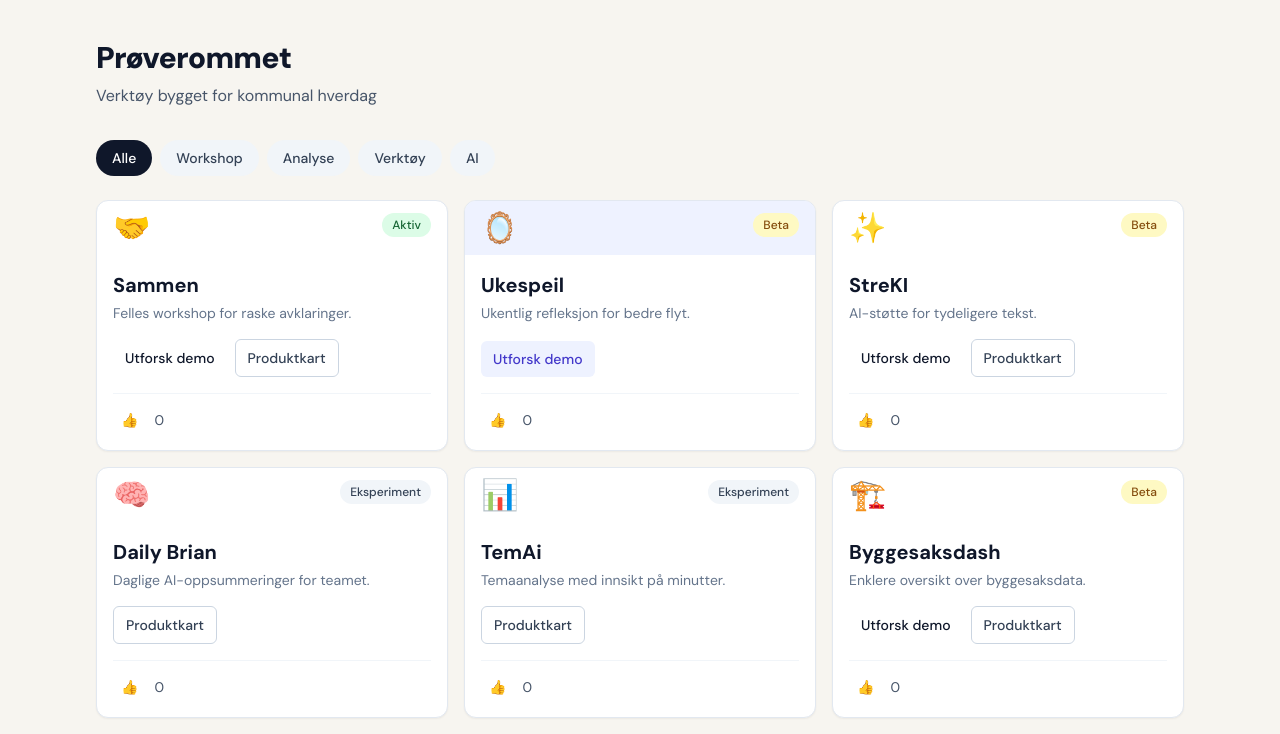
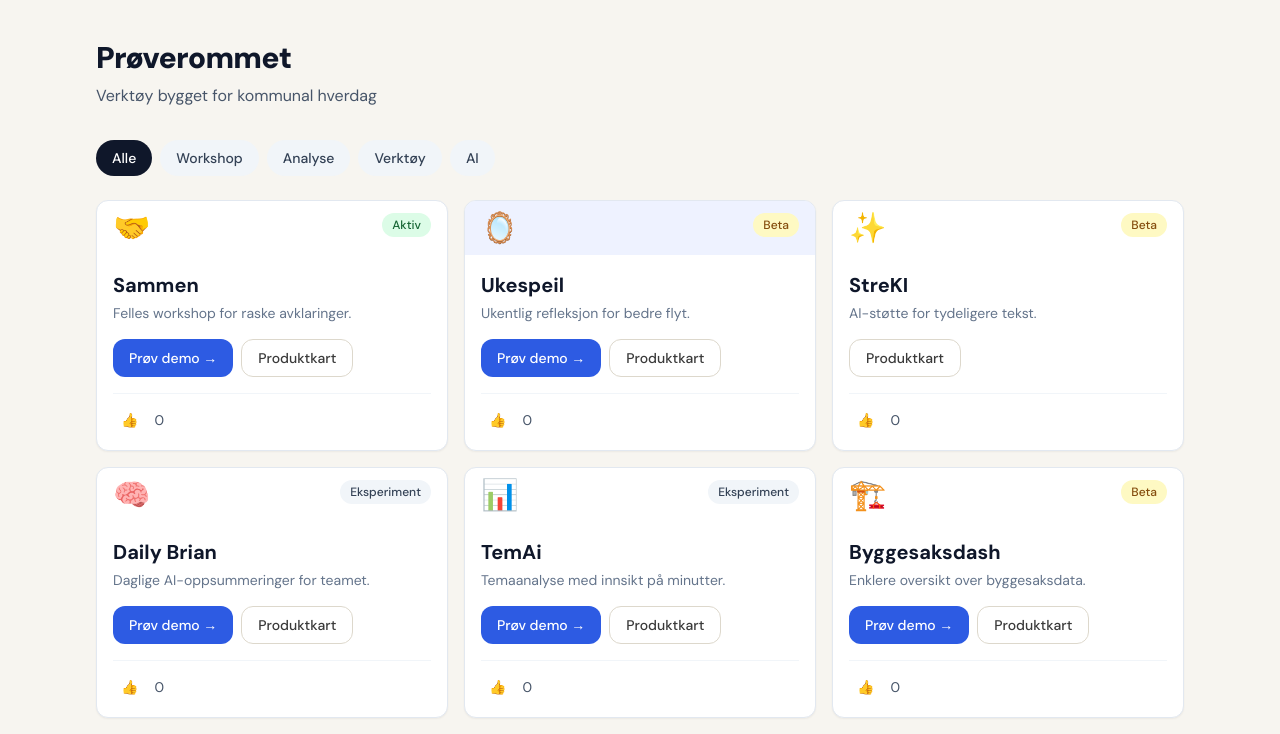
Before and after one commit to mariusgitar/Proverommet, a Next.js app: page / in a window 1280 px wide. Shown: the top 734 px of the page. Built offline with nearby package versions, Linux system fonts and the light colour scheme; no server answers; the database is empty.

Commit message:
Align product navigation button availability and styles

```diff
--- a/components/ProductCard.tsx
+++ b/components/ProductCard.tsx
@@ -44,6 +44,7 @@ export function ProductCard({ product }: ProductCardProps) {
             <p className="text-sm text-slate-500">{product.tagline}</p>
           </div>
 
+          {product.demoAvailable || product.productMapAvailable ? (
             <div className="mt-auto flex flex-wrap gap-2">
               {product.demoAvailable ? (
                 <button
@@ -53,9 +54,9 @@ export function ProductCard({ product }: ProductCardProps) {
                     e.stopPropagation();
                     router.push(`/${product.slug}#demo`);
                   }}
-                className={`rounded-md px-3 py-2 text-sm font-medium ${product.color} ${product.accent}`}
+                  className="rounded-xl bg-[#2d5be3] px-4 py-2 text-sm font-medium text-white"
                 >
-                Utforsk demo
+                  Prøv demo →
                 </button>
               ) : null}
               {product.productMapAvailable ? (
@@ -66,12 +67,13 @@ export function ProductCard({ product }: ProductCardProps) {
                     e.stopPropagation();
                     router.push(`/${product.slug}/produktkart`);
                   }}
-                className="rounded-md border border-slate-300 px-3 py-2 text-sm font-medium text-slate-700 hover:bg-slate-50"
+                  className="rounded-xl border border-[#ddd8cc] bg-transparent px-4 py-2 text-sm font-medium text-[#3a3a3a]"
                 >
                   Produktkart
                 </button>
               ) : null}
             </div>
+          ) : null}
 
           <div className="flex items-center gap-2 border-t border-slate-100 pt-3 text-sm text-slate-600">
             <button
--- a/components/ProductPage.tsx
+++ b/components/ProductPage.tsx
@@ -43,11 +43,12 @@ export function ProductPage({ product, demo }: ProductPageProps) {
               {statusLabel[product.status]}
             </span>
 
+            {product.demoAvailable || product.productMapAvailable ? (
               <div className="mt-2 flex flex-wrap items-center justify-center gap-3">
                 {product.demoAvailable ? (
                   <a
                     href="#demo"
-                  className="rounded-full bg-slate-900 px-5 py-2.5 text-sm font-medium text-white transition hover:bg-slate-700"
+                    className="rounded-xl bg-[#2d5be3] px-4 py-2 text-sm font-medium text-white"
                   >
                     Prøv demo ↓
                   </a>
@@ -55,12 +56,13 @@ export function ProductPage({ product, demo }: ProductPageProps) {
                 {product.productMapAvailable ? (
                   <Link
                     href={`/${product.slug}/produktkart`}
-                  className="rounded-full border border-slate-300 px-5 py-2.5 text-sm font-medium text-slate-700 transition hover:bg-slate-50"
+                    className="rounded-xl border border-[#ddd8cc] bg-transparent px-4 py-2 text-sm font-medium text-[#3a3a3a]"
                   >
                     Produktkart →
                   </Link>
                 ) : null}
               </div>
+            ) : null}
 
             <button
               type="button"
--- a/content/products.ts
+++ b/content/products.ts
@@ -48,7 +48,7 @@ export const products: Product[] = [
     accent: 'text-indigo-700',
     emoji: '🪞',
     demoAvailable: true,
-    productMapAvailable: false,
+    productMapAvailable: true,
     liveUrl: '#',
   },
   {
@@ -61,7 +61,7 @@ export const products: Product[] = [
     color: 'bg-purple-50',
     accent: 'text-purple-700',
     emoji: '✨',
-    demoAvailable: true,
+    demoAvailable: false,
     productMapAvailable: true,
     liveUrl: '#',
   },
@@ -75,7 +75,7 @@ export const products: Product[] = [
     color: 'bg-amber-50',
     accent: 'text-amber-700',
     emoji: '🧠',
-    demoAvailable: false,
+    demoAvailable: true,
     productMapAvailable: true,
   },
   {
@@ -88,7 +88,7 @@ export const products: Product[] = [
     color: 'bg-rose-50',
     accent: 'text-rose-700',
     emoji: '📊',
-    demoAvailable: false,
+    demoAvailable: true,
     productMapAvailable: true,
   },
   {
@@ -129,7 +129,7 @@ export const products: Product[] = [
     accent: 'text-emerald-700',
     emoji: '🧰',
     demoAvailable: true,
-    productMapAvailable: true,
+    productMapAvailable: false,
     liveUrl: '#',
   },
 ];
```
Lines whose indentation alone changed are shown as unchanged.
